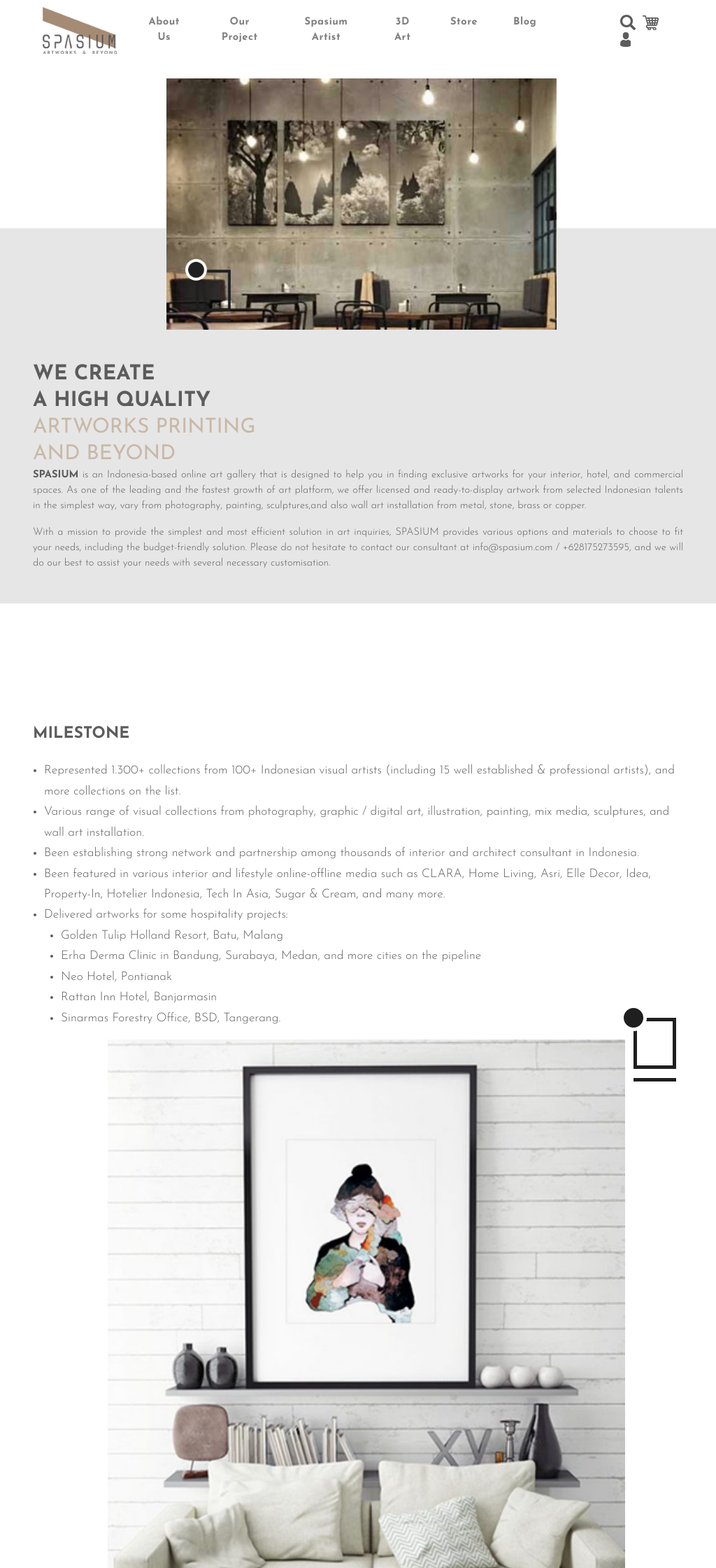
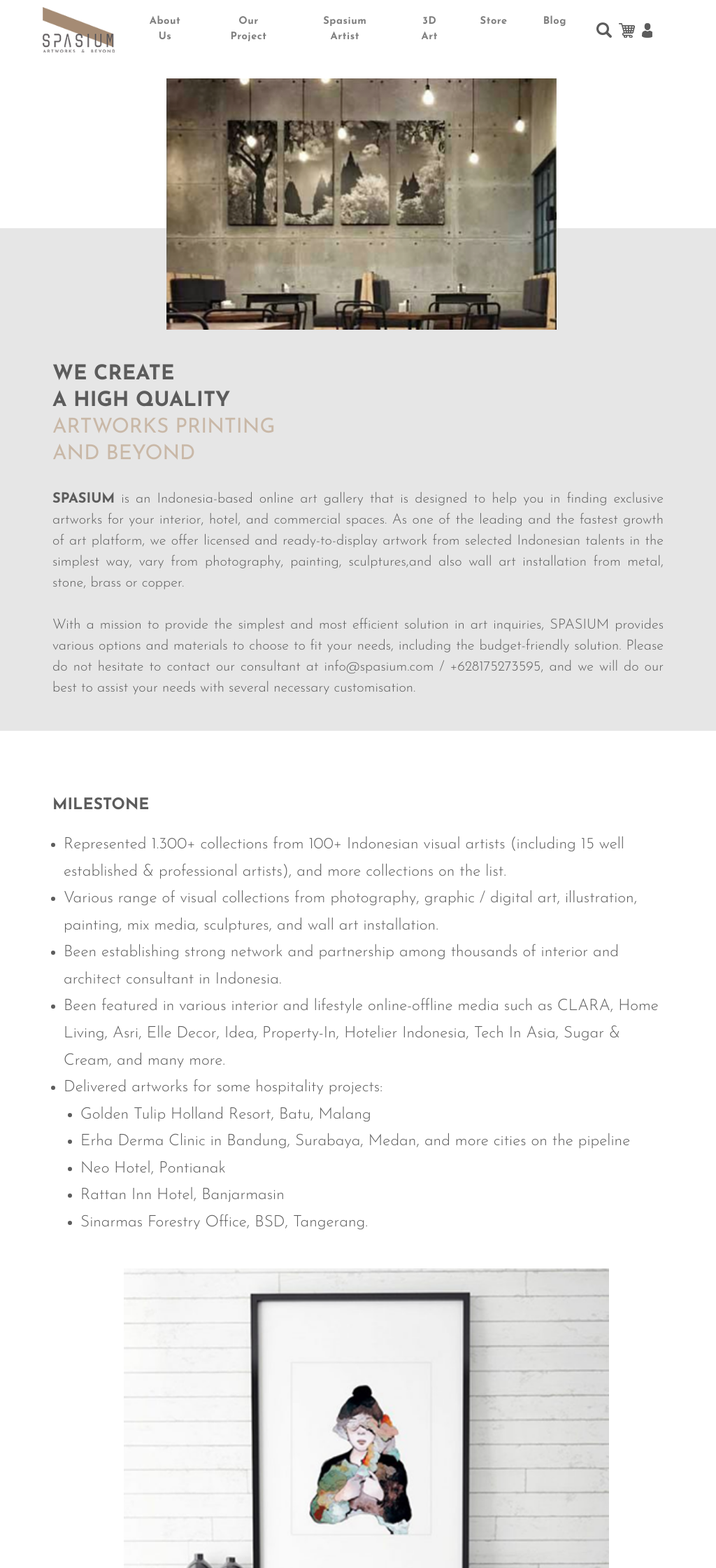
Before and after one commit to Merdeka-45/spasium, a PHP site: page /about_us.php in a window 1024 px wide. Shown: the top 2240 px of the page at 70% size. Run offline with PHP 8.4, Linux system fonts and the light colour scheme.

Commit message:
update responsive about us page

```diff
--- a/assets/css/responsive.css
+++ b/assets/css/responsive.css
@@ -213,13 +213,122 @@
     #our-blog .row:nth-child(3){
         margin-top: 0px;
     }
+    /* about us page */
+    .decor-banner, .decor-milestone{
+        display: none;
+    }
+    .about-us-desc .container .row div .about-us-banner--desc .left-side{
+        text-align: center;
+        margin-bottom: 20px;
+    }
+    .about-us-desc .container .row div .about-us-banner--desc .right-side p{
+        font-size: 15pt;
+    }
+    .milestone .container .row{
+        padding-top: 0px;
+    }
+    .milestone .container .row .list-milestone li{
+        font-size: 17pt;
+    }
+    .milestone .container .row .left-side-milestone .milestone-title{
+        font-size: 25pt;
+    }
+    .milestone .container .row .right-side-milestone .image-milestone img:nth-child(1){
+        margin-top: 30px;
+    }
+    .work-together .container .row div .work-together-title{
+        font-size: 20pt;
+    }
+    .work-together .container .row div .mb-5{
+        font-size: 18pt;
+    }
+    /* about us page */
 }
 /* // Medium devices (tablets, less than 992px) */
-@media (max-width: 991.98px) {  }
+@media (min-width: 768px) and (max-width: 991.98px) {
+    /* home page */
+    #footer-lp{
+        padding-right: 60px;
+        padding-left: 50px;
+    }
+    /* home page */
+    /* about us page */
+    .about-us-desc, .milestone{
+        padding-left: 60px;
+        padding-right: 60px;
+    }
+    .about-us-desc .container .row div .about-us-banner--desc .right-side p{
+        font-size: 15pt;
+        margin-top: 30px;
+    }
+    .decor-banner, .decor-milestone{
+        display: none;
+    }
+    .milestone .container .row .left-side-milestone{
+        padding-top: 0px;
+    }
+    .milestone .container .row .list-milestone li{
+        font-size: 17pt;
+    }
+    .milestone .container .row .right-side-milestone .image-milestone img:nth-child(1){
+        margin-top: 30px;
+    }
+    .work-together{
+        padding: 0px 50px;
+    }
+    .work-together .container .row div .work-together-title{
+        font-size: 20pt;
+    }
+    .work-together .container .row div .mb-5{
+        font-size: 18pt;
+    }
+    /* about us page */
+}
 
 /* // Large devices (desktops, less than 1200px) */
-@media (max-width: 1199.98px) {
- }
+@media (min-width: 992px) and (max-width: 1199.98px) {
+    .navbar #navbarNav ul{
+        margin-right: auto !important;
+    }
+    .search{
+        width: 120px;
+    }
+    .decor-banner, .decor-milestone{
+        display: none;
+    }
+    /* about us page */
+    .about-us-desc, .milestone{
+        padding-left: 60px;
+        padding-right: 60px;
+    }
+    .about-us-desc .container .row div .about-us-banner--desc .right-side p{
+        font-size: 15pt;
+        margin-top: 30px;
+    }
+    .decor-banner, .decor-milestone{
+        display: none;
+    }
+    .milestone .container .row .left-side-milestone{
+        padding-top: 0px;
+    }
+    .milestone .container .row .list-milestone li{
+        font-size: 17pt;
+    }
+    .milestone .container .row .right-side-milestone .image-milestone img:nth-child(1){
+        margin-top: 30px;
+    }
+    .work-together{
+        padding: 0px 50px;
+    }
+    .work-together .container .row div .work-together-title{
+        font-size: 20pt;
+    }
+    .work-together .container .row div .mb-5{
+        font-size: 18pt;
+    }
+    /* about us page */
+}
+/* @media (max-width: 1008px)  */
 @media (min-width: 1199.98px) {
     .image-detail, .photo, .thumb-blog{
         float: left !important;
```
